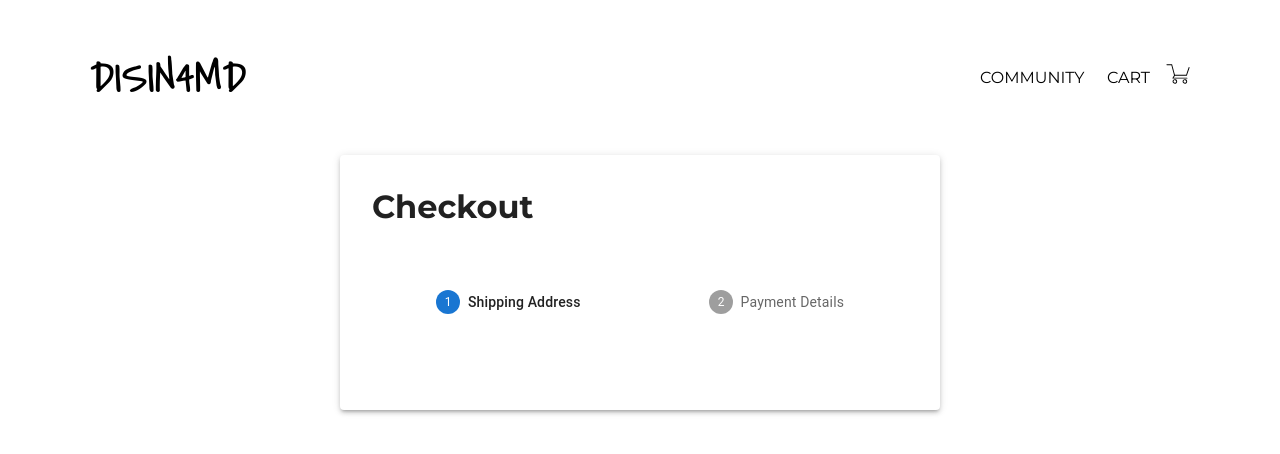
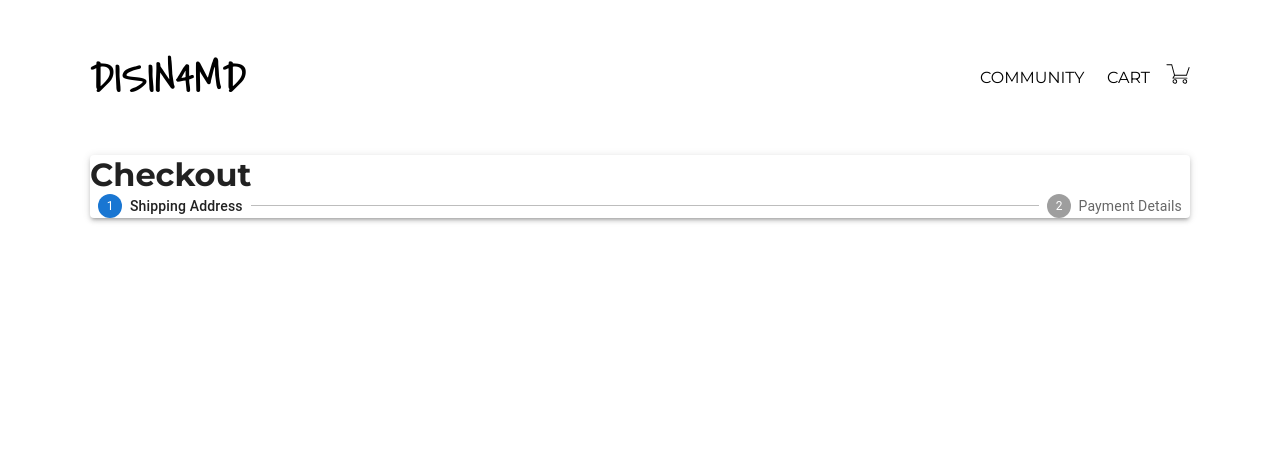
Before and after one commit to steveanthony999/disin4md, a React (Create React App) app: page /checkout in a window 1280 px wide. Shown: the top 454 px of the page. Built offline with nearby package versions, Linux system fonts and the light colour scheme; no server answers.

Commit message:
set up subdivisions

```diff
--- a/src/components/checkout/AddressForm.js
+++ b/src/components/checkout/AddressForm.js
@@ -9,7 +9,6 @@ const AddressForm = ({ checkoutToken }) => {
     streetAddress: '',
     unitNumber: '',
     city: '',
-    state: '',
     zip: '',
   });
 
@@ -40,8 +39,9 @@ const AddressForm = ({ checkoutToken }) => {
   };
 
   const fetchSubdivisions = async (countryCode) => {
-    const { subdivisions } =
-      await commerce.services.localeListShippingSubdivisions(countryCode);
+    const { subdivisions } = await commerce.services.localeListSubdivisions(
+      countryCode
+    );
 
     setShippingSubdivisions(subdivisions);
     setShippingSubdivision(Object.keys(subdivisions)[0]);
@@ -101,13 +101,6 @@ const AddressForm = ({ checkoutToken }) => {
           placeholder='City'
         />
         {/* STATE */}
-        {/* <input
-          type='text'
-          required
-          value={field.state}
-          onChange={(e) => setField({ ...field, state: e.target.value })}
-          placeholder='State'
-        /> */}
         <Select
           value={shippingSubdivision}
           onChange={(e) => setShippingSubdivision(e.target.value)}>
--- a/src/pages/checkout/Checkout.css
+++ b/src/pages/checkout/Checkout.css
@@ -5,6 +5,6 @@
   justify-content: center;
 }
 
-.Checkout .Checkout-container div {
-  padding: 2rem;
+.Checkout .Checkout-container {
+  width: 1100px;
 }
```
